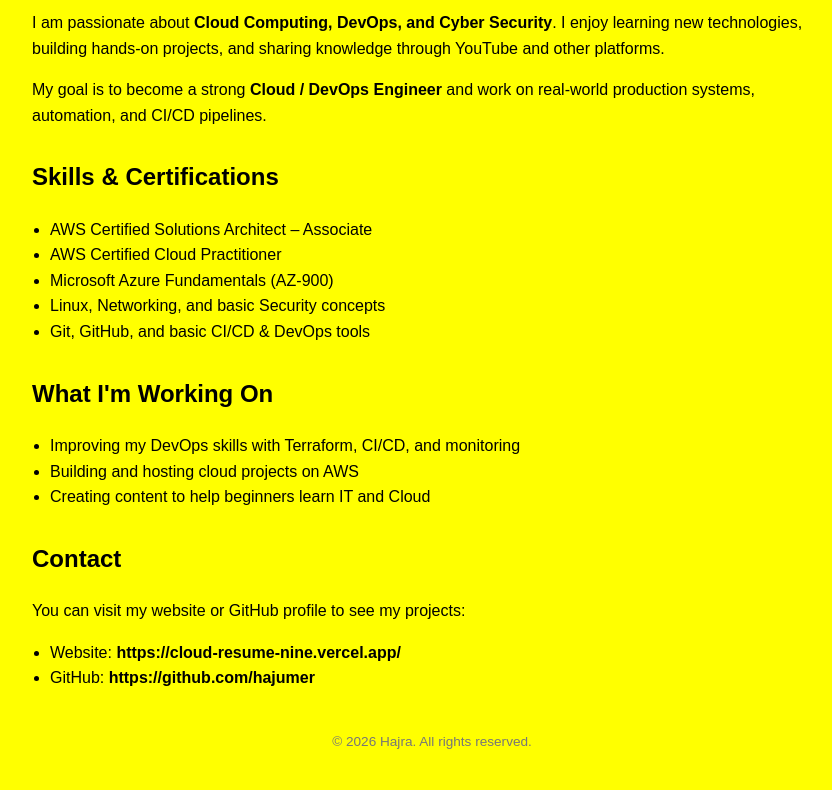
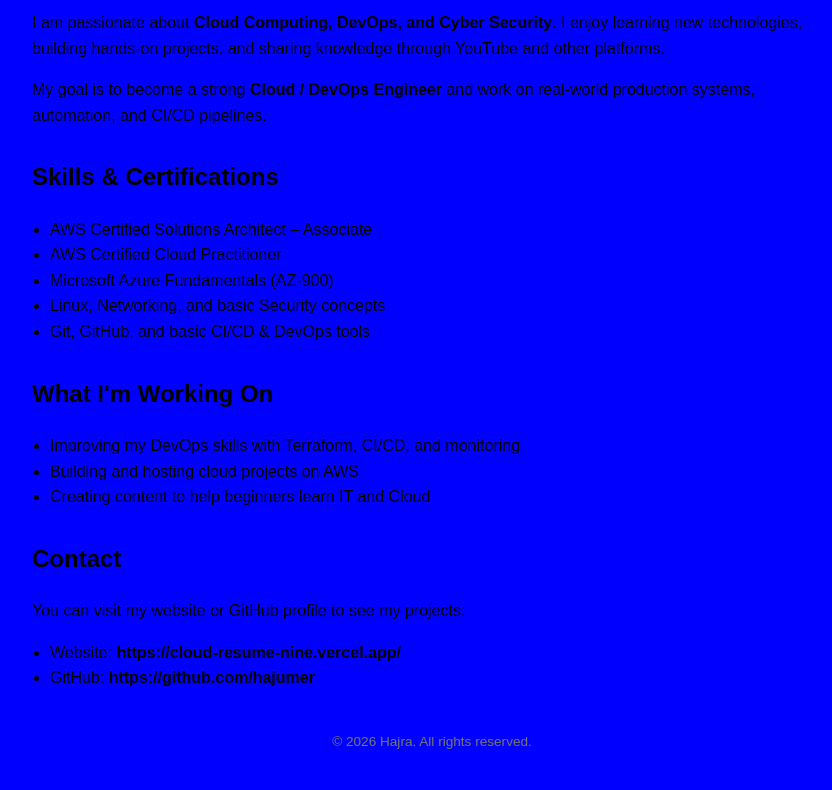
Before and after one commit to Rajashekar9640/deploy-application, a website: page index.html in a window 1280 px wide. Shown: the part 209-999 px from the top of the page, without its empty margins (208-1040 px from the left). Drawn offline with Linux system fonts and the light colour scheme.

Commit message:
Update index.html
colour changed

```diff
--- a/index.html
+++ b/index.html
@@ -11,7 +11,7 @@
         margin: 40px auto;
         padding: 0 20px;
         line-height: 1.6;
-        background-color: yellow; /* Background colour using spelling */
+        background-color: blue; /* Background colour using spelling */
       }
       header {
         text-align: center;
```
